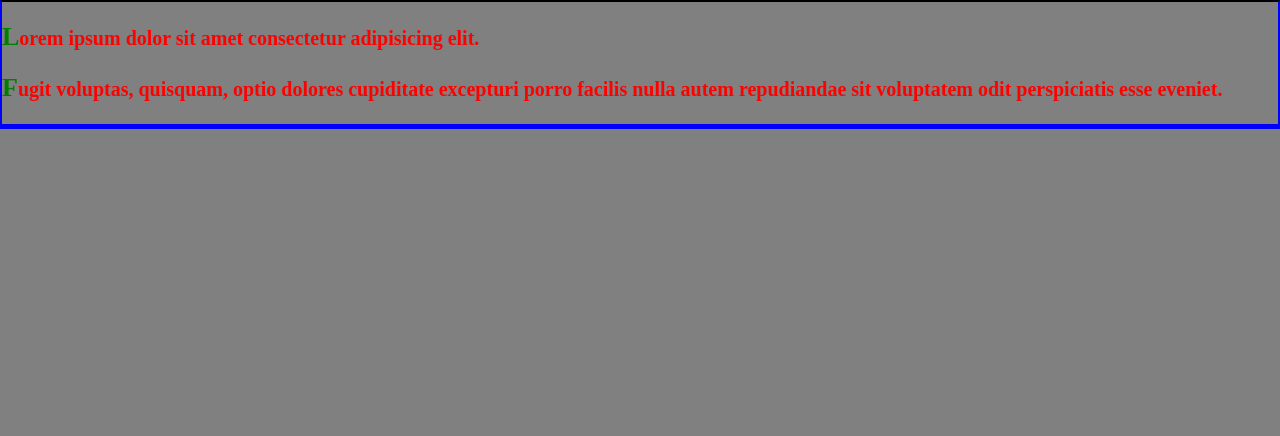
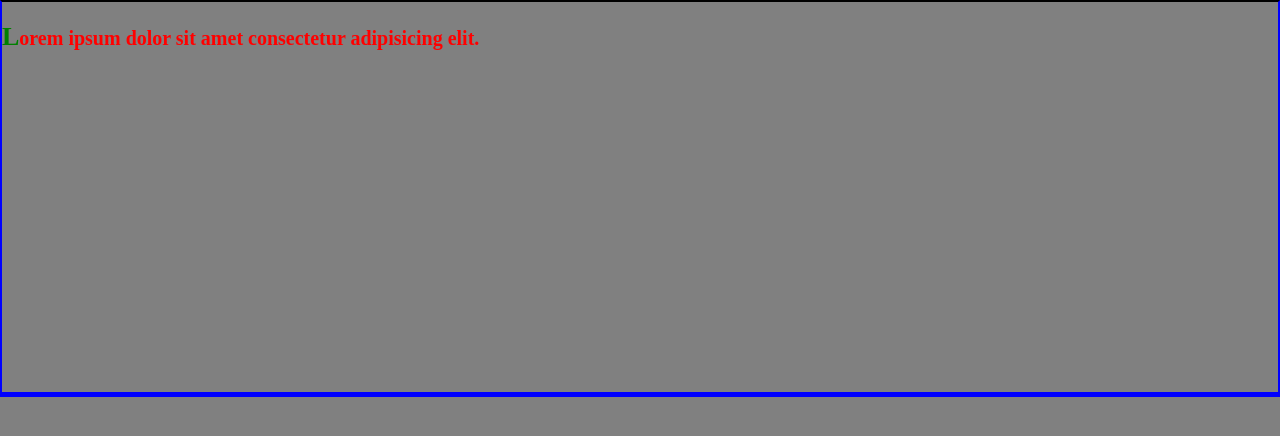
Before and after one commit to gizmovit/123, a plain HTML site: page css practik/assets/css/index.html in a window 1280 px wide. Drawn offline with Linux system fonts and the light colour scheme.

Commit message:
max-min vidht

```diff
--- a/css practik/assets/css/index.html
+++ b/css practik/assets/css/index.html
@@ -11,10 +11,6 @@
 
 <body>
     <p>Lorem ipsum dolor sit amet consectetur adipisicing elit.</p>
-    <p>
-     Fugit voluptas, quisquam, optio dolores
-    cupiditate excepturi porro facilis nulla autem repudiandae sit voluptatem odit perspiciatis esse eveniet.
-    </p>
 
 </body>
 
--- a/css practik/assets/css/style.css
+++ b/css practik/assets/css/style.css
@@ -19,3 +19,10 @@ p::first-letter{
     color: green;
 
 }
+p{
+
+    max-width: 700px;
+    min-width: 300px;
+    width: 100%;
+    min-height: 350px;
+}
```
